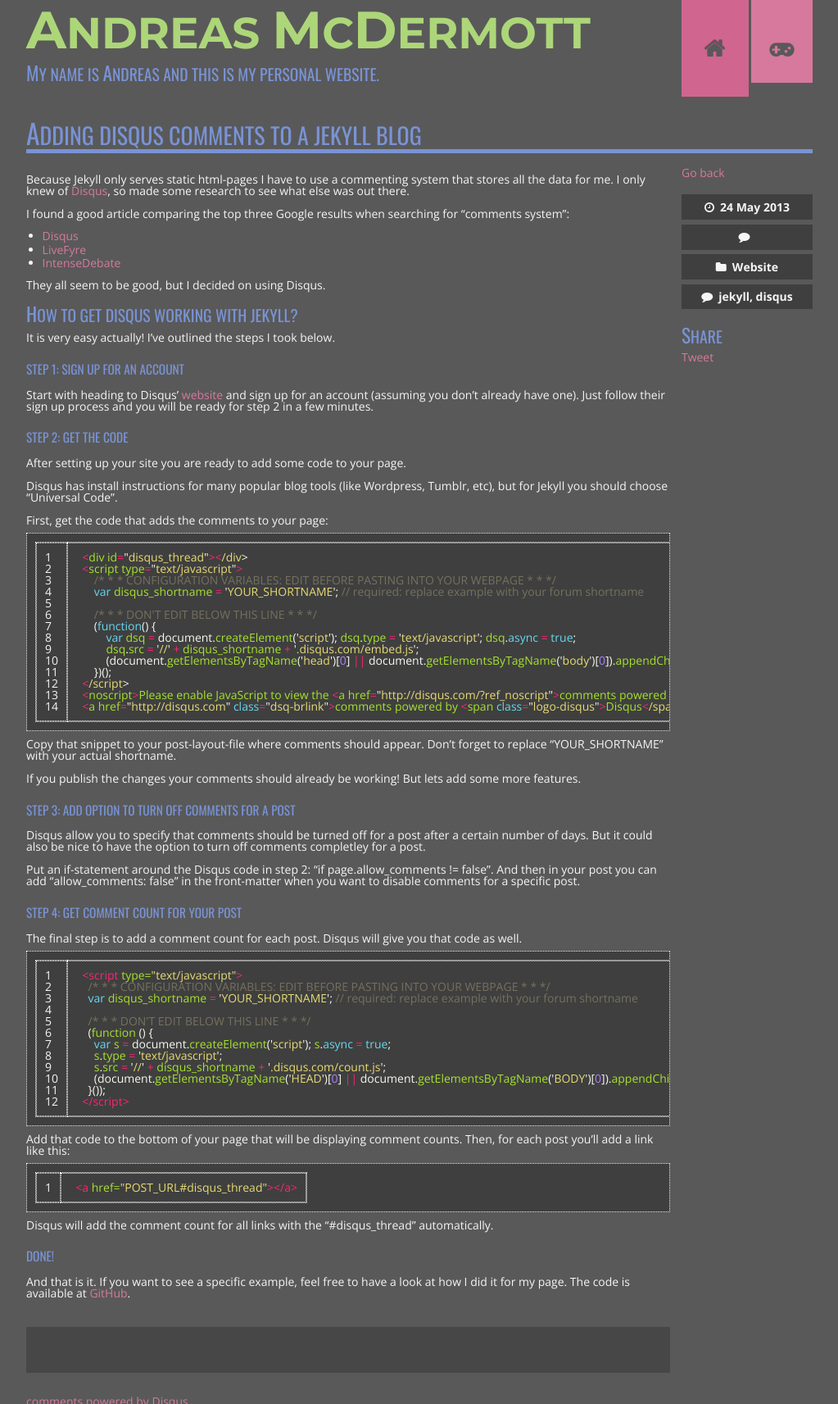
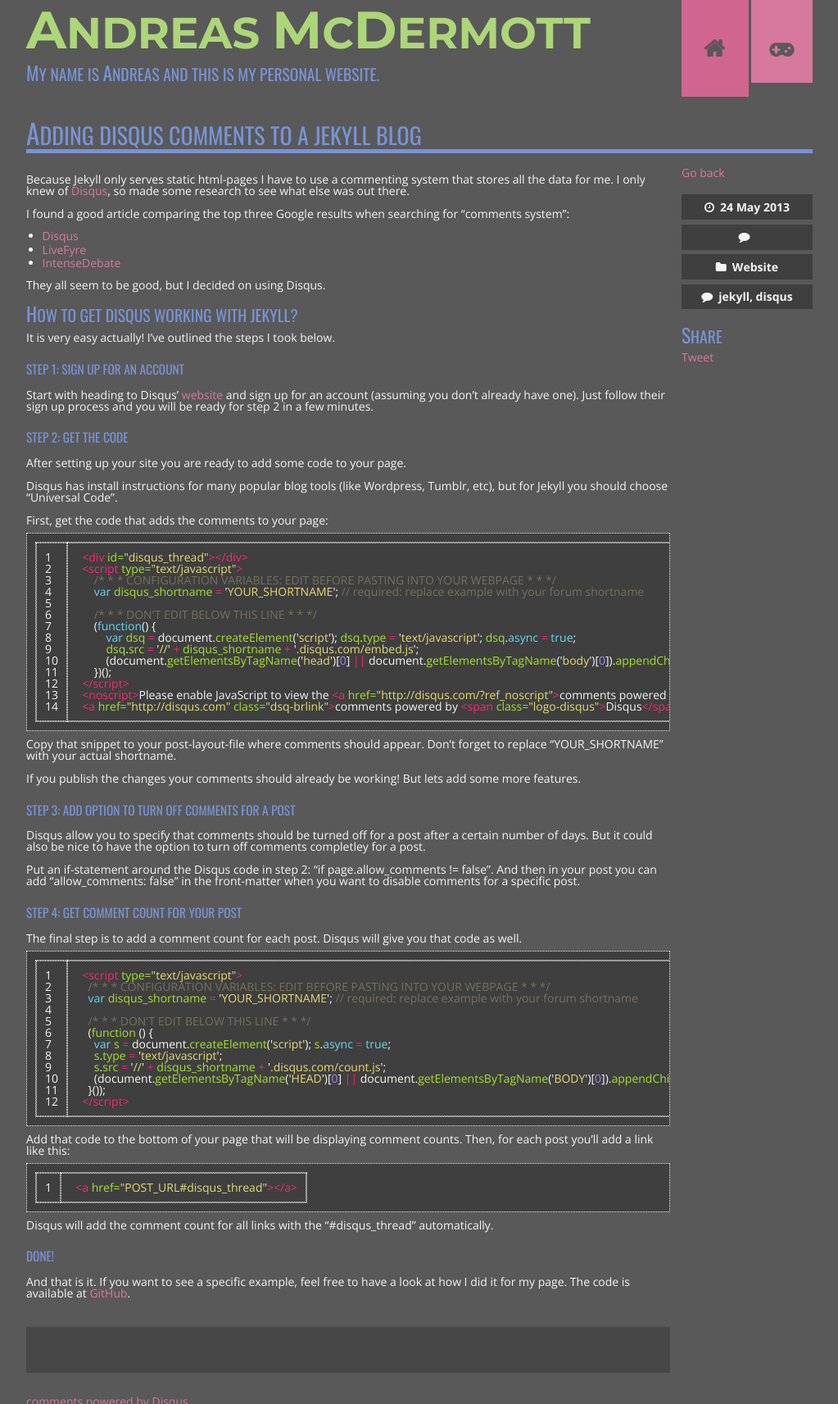
Before and after one commit to andreasmcdermott/andreasmcdermott.github.io, a Jekyll site: the page built from _posts/2013-05-24-Adding-disqus-comments-to-a-jekyll-blog.md, in a window 1280 px wide, cut to the strip 0-1713 px from the top of the page. Shown: the whole strip at 82% size, without its empty margins (128-1151 px from the left). Built offline with Jekyll 4.4.1, drawn with Linux system fonts in a browser that asks for light colours; nearby versions of some CDN libraries; comment, search, counter and statistics services are not loaded.

Commit message:
Change to post and pygments

```diff
--- a/_posts/2013-05-24-Adding-disqus-comments-to-a-jekyll-blog.md
+++ b/_posts/2013-05-24-Adding-disqus-comments-to-a-jekyll-blog.md
@@ -28,7 +28,7 @@
 
 First, get the code that adds the comments to your page:
 
-{% highlight javascript linenos %}
+{% highlight html linenos %}
   <div id="disqus_thread"></div>
   <script type="text/javascript">
       /* * * CONFIGURATION VARIABLES: EDIT BEFORE PASTING INTO YOUR WEBPAGE * * */
--- a/css/pygments.css
+++ b/css/pygments.css
@@ -1,7 +1,7 @@
 /* monokai syntax highlighting */
 .highlight pre, .highlight table { background-color: #3F3F3F; border: 1px dotted #f5f5f5; padding: 10px; white-space: pre; word-wrap: normal; overflow: auto; font-size: 1em; color: #f5f5f5; }
 .highlight .hll { background-color:#49483e !important; }
-/*.highlight .err { color:#960050 !important;background-color:#f8f8f2 !important; }*/
+.highlight .err { color:#960050 !important;background-color:#f5f5f5 !important; }
 .highlight .c,.highlight .cm,.highlight .cp,.highlight .c1,.highlight .cs { color:#75715e !important; }
 .highlight .k,.highlight .kc,.highlight .kd,.highlight .kp,.highlight .kr,.highlight .kt,
 .highlight .no { color:#66d9ef !important; }
```
